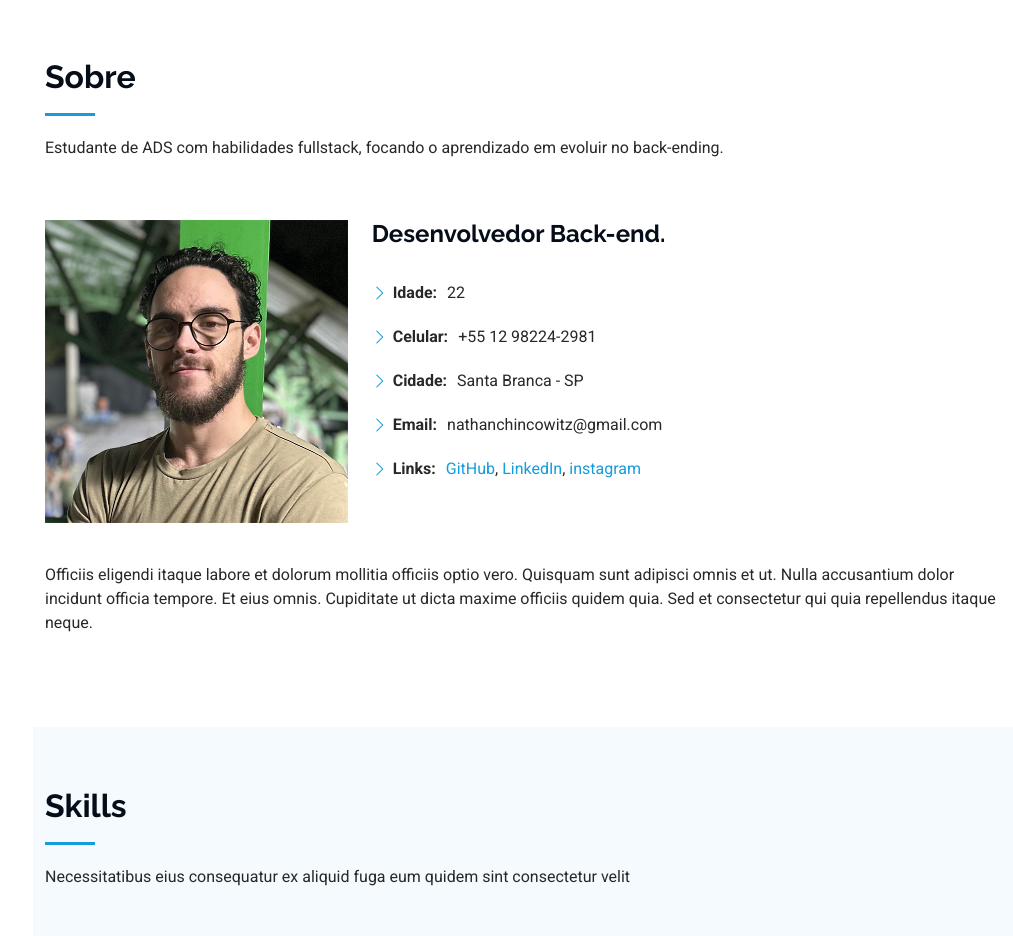
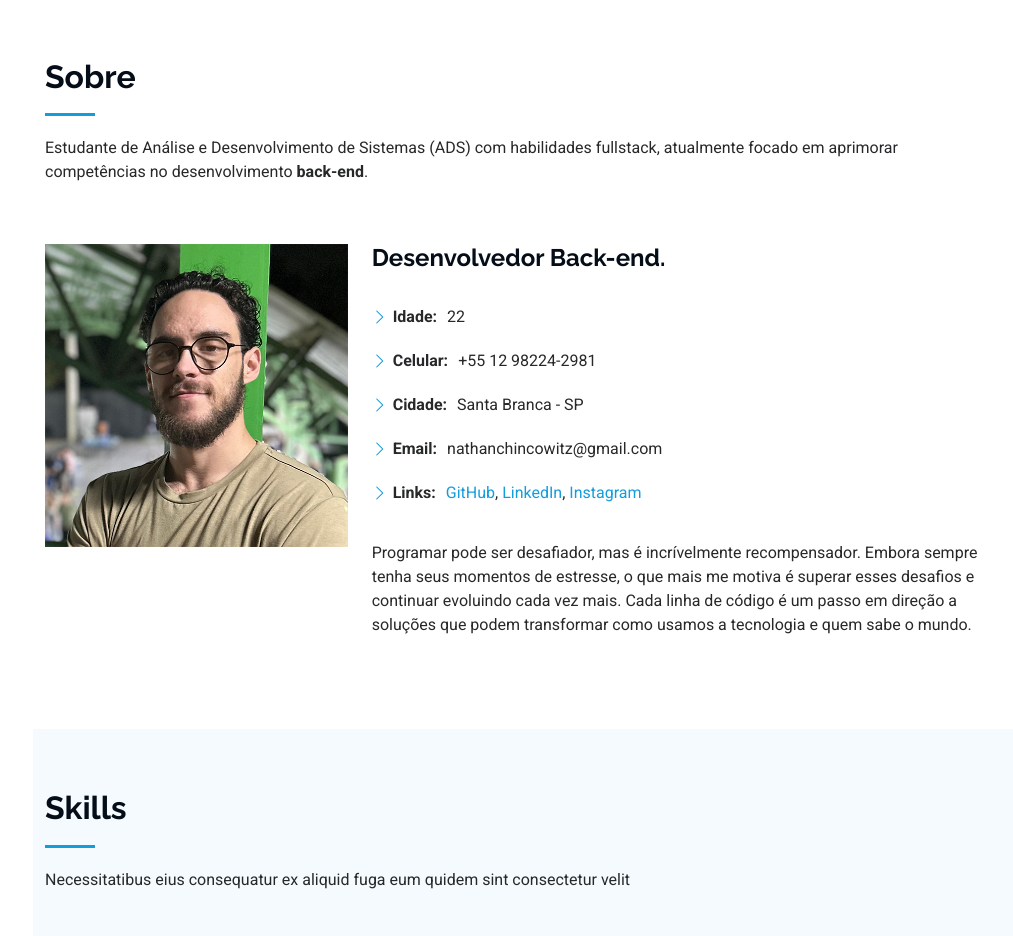
Before and after one commit to NathanChincowitz/Pitch, a plain HTML site: page index.html in a window 1280 px wide. Shown: the part 802-1738 px from the top of the page, without its empty margins (267-1280 px from the left). Drawn offline with Linux system fonts and the light colour scheme.

Commit message:
'sobre' finalizado(hopefully)

```diff
--- a/index.html
+++ b/index.html
@@ -91,7 +91,7 @@
       <!-- Section Title -->
       <div class="container section-title" data-aos="fade-up">
         <h2>Sobre</h2>
-        <p>Estudante de ADS com habilidades fullstack, focando o aprendizado em evoluir no back-ending.</p>
+        <p>Estudante de Análise e Desenvolvimento de Sistemas (ADS) com habilidades fullstack, atualmente focado em aprimorar competências no desenvolvimento <strong>back-end</strong>.</p>
       </div><!-- End Section Title -->
 
       <div class="container" data-aos="fade-up" data-aos-delay="100">
@@ -109,20 +109,20 @@
                   <li><i class="bi bi-chevron-right"></i> <strong>Idade:</strong> <span>22</span></li>
                   <li><i class="bi bi-chevron-right"></i> <strong>Celular:</strong> <span>+55 12 98224-2981</span></li>
                   <li><i class="bi bi-chevron-right"></i> <strong>Cidade:</strong> <span>Santa Branca - SP</span></li>
-                  <li><i class="bi bi-chevron-right"></i> <strong>Email:</strong> <span>nathanchincowitz@gmail.com</span></li>
+
+                  <li><i class="bi bi-chevron-right"></i> <strong>Email:</strong><span>nathanchincowitz@gmail.com</span></li>
                   <li><i class="bi bi-chevron-right"></i> <strong>Links:</strong>
                     <a href="https://github.com/NathanChincowitz" target="_blank"><span>GitHub</span></a><a>,&#160;</a>
                     <a href="https://www.linkedin.com/in/nathan-chincowitz/" target="_blank"><span>LinkedIn</span></a><a>,&#160;</a>
-                    <a href="https://www.instagram.com/nchincowitz/" target="_blank"><span>instagram</span></a>
+                    <a href="https://www.instagram.com/nchincowitz/" target="_blank"><span>Instagram</span></a>
                   </li>
                 </ul>
               </div>
             </div>
+            <p class="py-3">
+              Programar pode ser desafiador, mas é incrívelmente recompensador. Embora sempre tenha seus momentos de estresse, o que mais me motiva é superar esses desafios e continuar evoluindo cada vez mais. Cada linha de código é um passo em direção a soluções que podem transformar como usamos a tecnologia e quem sabe o mundo.
+            </p>
           </div>
-          <p class="py-3">
-            Officiis eligendi itaque labore et dolorum mollitia officiis optio vero. Quisquam sunt adipisci omnis et ut. Nulla accusantium dolor incidunt officia tempore. Et eius omnis.
-            Cupiditate ut dicta maxime officiis quidem quia. Sed et consectetur qui quia repellendus itaque neque.
-          </p>
         </div>
 
       </div>
```
